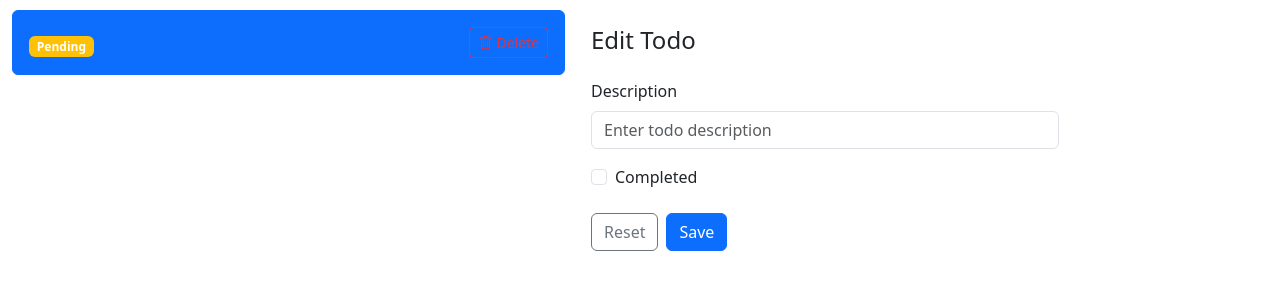
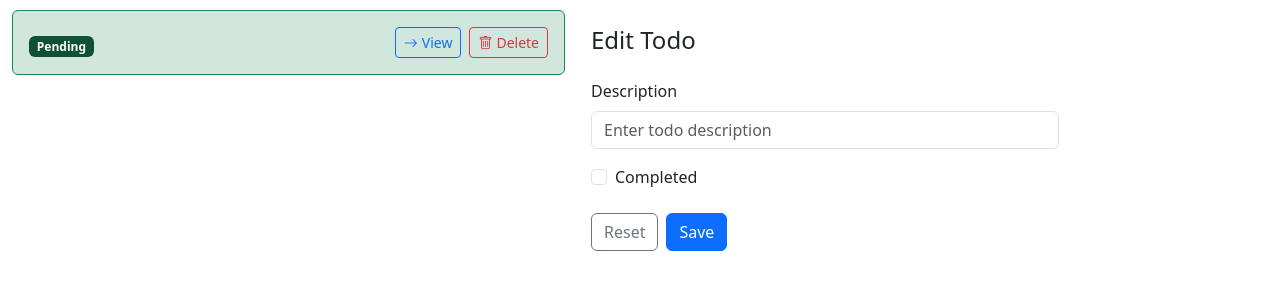
Before and after one commit to davidavila2/aug-mdv, an Angular app: page /todos in a window 1280 px wide. Shown: the top 300 px of the page. Built offline with nearby package versions, Linux system fonts and the light colour scheme; no server answers.

Commit message:
Add active state styles for todo items to enhance visual feedback

```diff
--- a/src/app/todo/todo-list/todo-list.scss
+++ b/src/app/todo/todo-list/todo-list.scss
@@ -13,6 +13,21 @@
     .btn {
       opacity: 1;
       visibility: visible;
+    }
+  }
+
+  &.active {
+    background-color: #d1e7dd !important;
+    border-color: #198754 !important;
+    color: #0f5132 !important;
+
+    .todo-text {
+      color: #0f5132 !important;
+    }
+
+    .badge {
+      background-color: #0f5132 !important;
+      color: white !important;
     }
   }
 }
```
